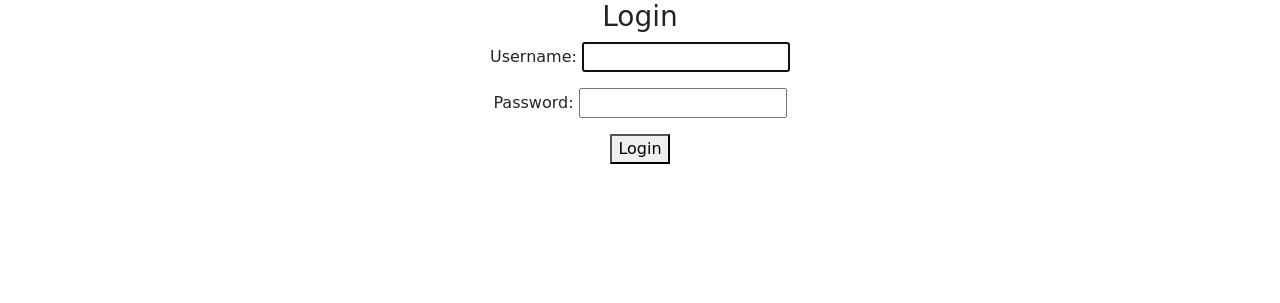
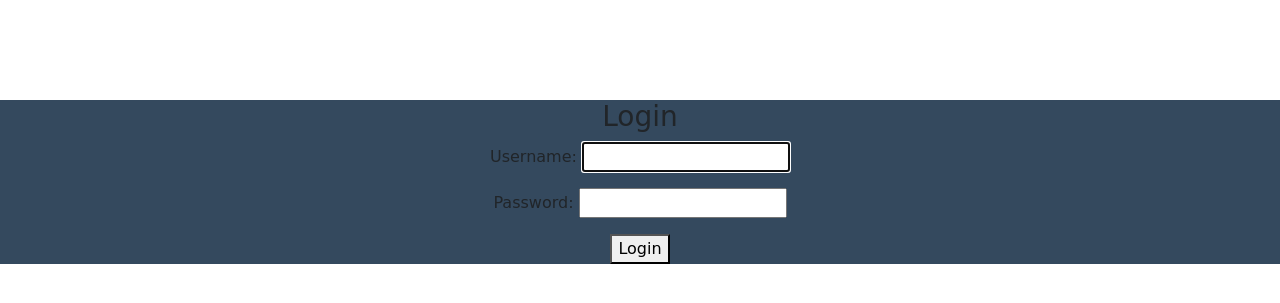
Before and after one commit to paulmunyao/Hood, a Django app: page /login/ in a window 1280 px wide. Shown: the top 303 px of the page. Run offline with Django 4.2, Linux system fonts and the light colour scheme; some web fonts are replaced.

Commit message:
Set margin top for input forms

```diff
--- a/thehood/static/css/style.css
+++ b/thehood/static/css/style.css
@@ -9,4 +9,6 @@
   text-align: center;
   font-family: "IBM Plex Sans Hebrew", sans-serif;
   font-family: "Risque", cursive;
+  background: #34495e;
+  margin-top: 100px;
 }
```
